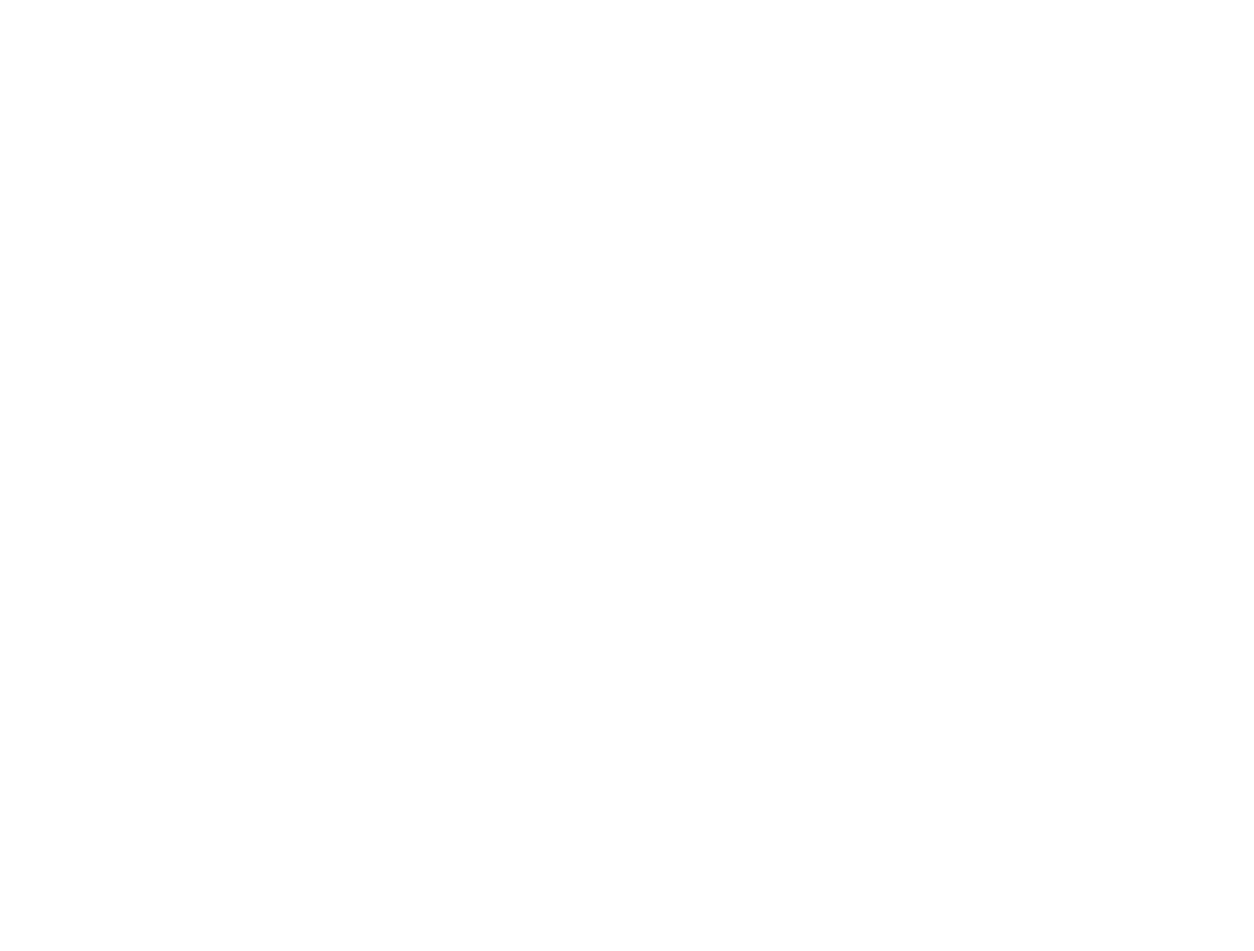
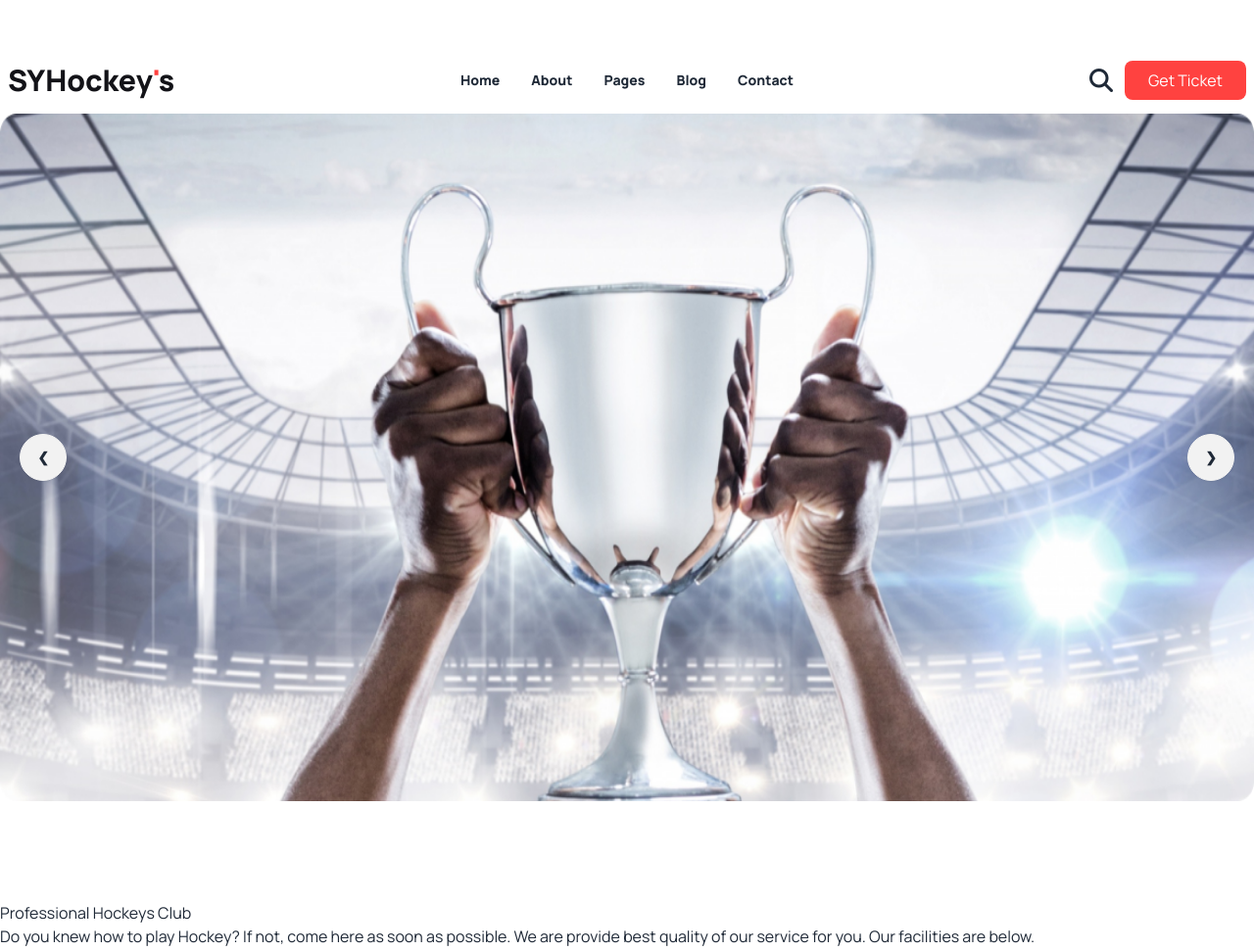
Before and after one commit to MukterHossain/B9A3-SYHockey-club, a plain HTML site: page index.html in a window 1280 px wide. Shown: the whole page at 98% size. Before the commit the page ends 800 px from the top, so only its background shows below. Drawn offline with nearby package versions, Linux system fonts and the light colour scheme.

Commit message:
added slider section

```diff
--- a/index.html
+++ b/index.html
@@ -9,9 +9,13 @@
     <link href="https://cdn.jsdelivr.net/npm/daisyui@4.6.0/dist/full.min.css" rel="stylesheet" type="text/css" />
     <script src="https://cdn.tailwindcss.com"></script>
     <!-- google font -->
-
+    <link rel="preconnect" href="https://fonts.googleapis.com">
+    <link rel="preconnect" href="https://fonts.gstatic.com" crossorigin>
+    <link href="https://fonts.googleapis.com/css2?family=Manrope:wght@400;500;600;700;800&display=swap" rel="stylesheet">
 
     <!-- Font Awesome -->
+    <script src="https://kit.fontawesome.com/6ccbb48cb8.js" crossorigin="anonymous"></script>
+
     <!-- Tailwind Custom Color -->
     <script>
         tailwind.config = {
@@ -25,10 +29,107 @@
         }
       </script>
       <style>
-
+        .font-manrope{
+            font-family: 'Manrope', sans-serif;
+        }
       </style>
 </head>
-<body>
+<body class="font-manrope">
+    <header class="container mx-auto">
+        <!-- nav section -->
+        <nav class="mt-12">
+            <div class="navbar bg-base-100">
+                <div class="navbar-start">
+                  <div class="dropdown">
+                    <div tabindex="0" role="button" class="btn btn-ghost lg:hidden">
+                      <svg xmlns="http://www.w3.org/2000/svg" class="h-5 w-5" fill="none" viewBox="0 0 24 24" stroke="currentColor"><path stroke-linecap="round" stroke-linejoin="round" stroke-width="2" d="M4 6h16M4 12h8m-8 6h16" /></svg>
+                    </div>
+                    <ul tabindex="0" class="menu menu-sm dropdown-content mt-3 z-[1] p-2 shadow   rounded-box w-52">
+                      <li><a >Home</a></li>
+                      <li><a>About</a></li>
+                      <li><a>Pages</a></li>
+                      <li><a>Blog</a></li>
+                      <li><a>Contact</a></li>
+                    </ul>
+                  </div>
+                  <h1 class=" text-3xl text-[#131318] font-extrabold ">SYHockey<span class=" text-[#FF4240]">'</span>s</h1>
+                </div>
+                <div class="navbar-center hidden lg:flex">
+                  <ul class="menu menu-horizontal px-1 font-extrabold ">
+                    <li class="hover:text-red-700"><a>Home</a></li>
+                    <li><a class="hover:text-red-700">About</a></li>
+                    <li><a class="hover:text-red-700">Pages</a></li>
+                    <li><a class="hover:text-red-700">Blog</a></li>
+                    <li><a class="hover:text-red-700">Contact</a></li>
+                  </ul>
+                </div>
+                <div class="navbar-end">
+                  <div class="flex items-center">
+                    <i class="fa-solid fa-magnifying-glass text-2xl pr-3 hidden md:block lg:block"></i>
+                    <button class="py-2 px-6 rounded-lg text-[#fff] bg-[#FF4240]">Get Ticket</button>
+                  </div>
+                </div>
+              </div>
+        </nav>
+
+
+        <!-- Slide Section -->
+        <div>
+
+            <div class="carousel w-full">
+                <div id="slide1" class="carousel-item relative w-full">
+                  <img src="/Images/1.png" class="w-full" />
+                  <div class="absolute flex justify-between transform -translate-y-1/2 left-5 right-5 top-1/2">
+                    <a href="#slide4" class="btn btn-circle">❮</a>
+                    <a href="#slide2" class="btn btn-circle">❯</a>
+                  </div>
+                </div>
+                <div id="slide2" class="carousel-item relative w-full">
+                  <img src="/Images/hockey4.jpg" class="w-full" />
+                  <div class="absolute flex justify-between transform -translate-y-1/2 left-5 right-5 top-1/2">
+                    <a href="#slide1" class="btn btn-circle">❮</a>
+                    <a href="#slide3" class="btn btn-circle">❯</a>
+                  </div>
+                </div>
+                <div id="slide3" class="carousel-item relative w-full">
+                  <img src="/Images/hockey5.jpg" class="w-full" />
+                  <div class="absolute flex justify-between transform -translate-y-1/2 left-5 right-5 top-1/2">
+                    <a href="#slide2" class="btn btn-circle">❮</a>
+                    <a href="#slide4" class="btn btn-circle">❯</a>
+                  </div>
+                </div>
+                <div id="slide4" class="carousel-item relative w-full">
+                  <img src="/Images/hockey.jpg" class="w-full" />
+                  <div class="absolute flex justify-between transform -translate-y-1/2 left-5 right-5 top-1/2">
+                    <a href="#slide3" class="btn btn-circle">❮</a>
+                    <a href="#slide1" class="btn btn-circle">❯</a>
+                  </div>
+                </div>
+              </div>
+
+        </div>
+    </header>
+
+
+
+    <main class="container mx-auto">
+
+
+        <!-- Professional section  -->
+        <div class="my-24">
+            <div>
+                <h2>Professional Hockeys Club</h2>
+                <p>Do you knew how to play Hockey? If not, come here as soon as possible. We are provide best quality of our service for you. Our facilities are below. </p>
+            </div>
+        </div>
+
+
+
+    </main>
+    <footer>
+
+    </footer>
+
 
 
 </body>
```
Also changed, not shown: Images/Frame.png (added), Images/hochey3.jpg (added), Images/hockey.jpg (added), Images/hockey1.jpg (added), Images/hockey2.jpg (added), Images/hockey4.jpg (added), Images/hockey5.jpg (added).
